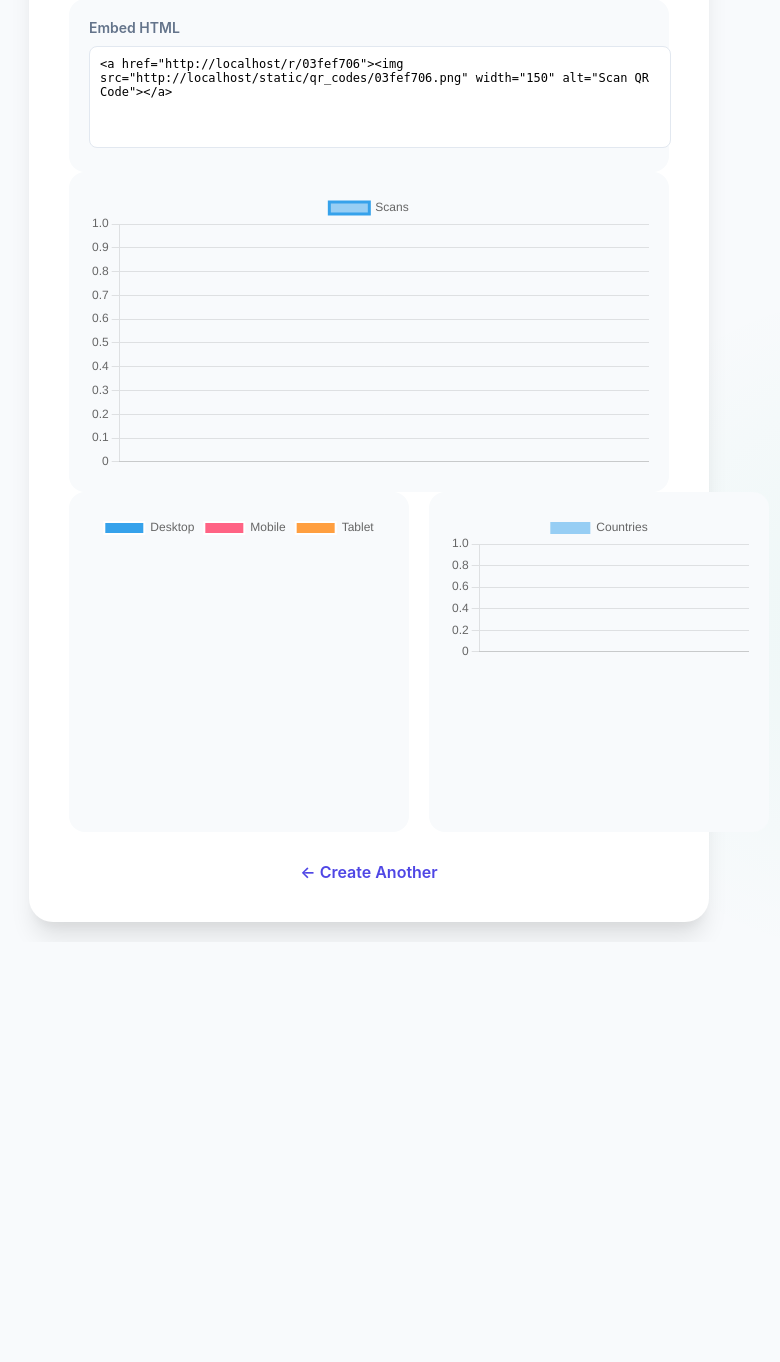
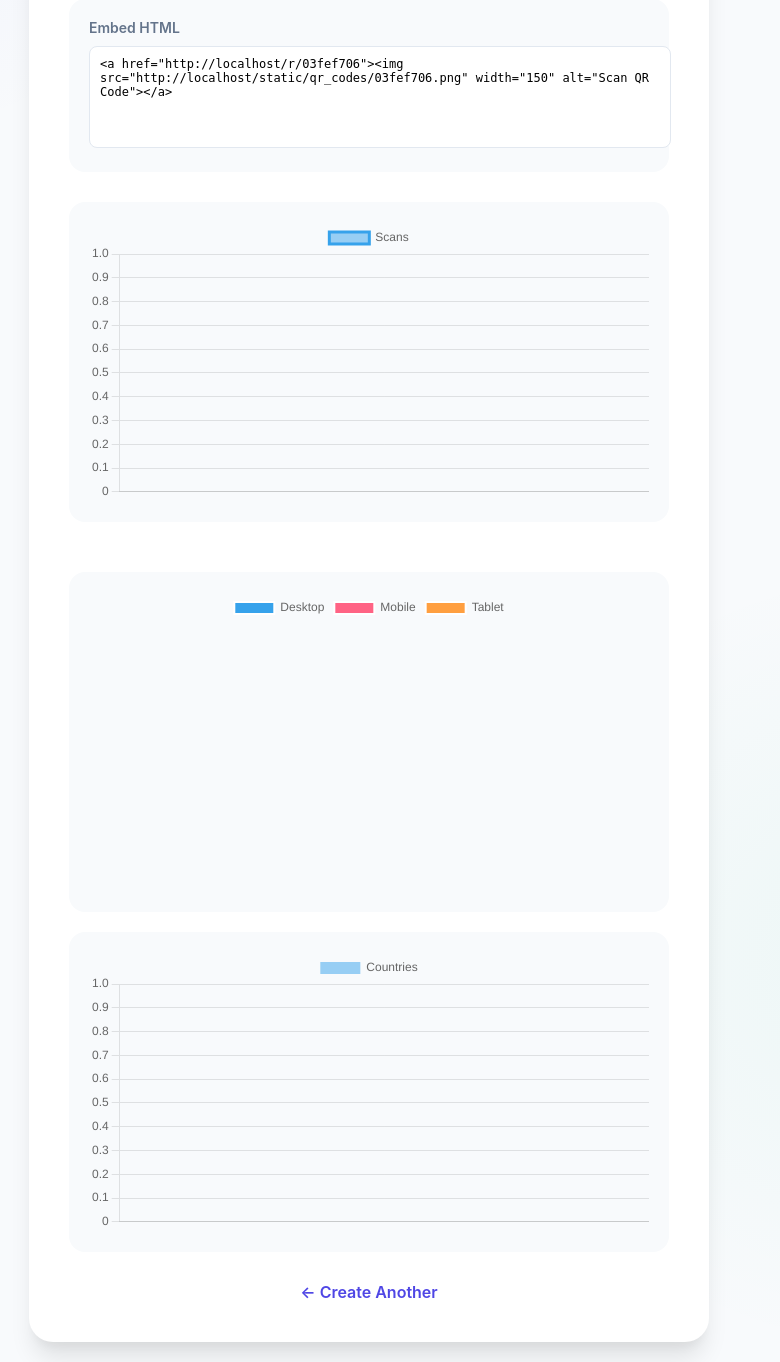
Before and after one commit to julisunkan/qrman, a Flask app: page /dashboard/03fef706 in a window 1280 px wide. Shown: the part 643-2005 px from the top of the page, without its empty margins (271-1051 px from the left). Before the commit the page ends 1580 px from the top, so only its background shows below. Run offline with Flask 3, Linux system fonts and the light colour scheme; data comes from the database, SQL or seed files in the repository; both versions use the stored data as it was after the commit; data that the repository does not hold is empty.

Commit message:
Fix chart alignment to prevent overflow within the dashboard
Adjust CSS and HTML to render charts in a single column, ensuring proper fit within the container and explicitly setting canvas dimensions.

Replit-Commit-Author: Agent
Replit-Commit-Session-Id: 0bff6944-a9c8-47df-9a23-5beacebcd7f9
Replit-Commit-Checkpoint-Type: full_checkpoint
Replit-Commit-Event-Id: a6c39baa-e393-4b5d-af98-c167fdeeb5f3
Replit-Commit-Screenshot-Url: https://storage.googleapis.com/screenshot-production-us-central1/bec24293-9c18-404d-90a7-dc47b2bdf227/0bff6944-a9c8-47df-9a23-5beacebcd7f9/na2siST
Replit-Helium-Checkpoint-Created: true

```diff
--- a/static/css/style.css
+++ b/static/css/style.css
@@ -223,4 +223,5 @@ input[type="color"] {
     38%, 58% { transform: translateY(-100%); opacity: 1; }
     66%, 96% { transform: translateY(-200%); opacity: 0; }
     71%, 91% { transform: translateY(-200%); opacity: 1; }
-}
+}.charts { display: flex; flex-direction: column; gap: 30px; margin-top: 30px; }
+canvas { max-height: 300px; width: 100% !important; }
--- a/templates/dashboard.html
+++ b/templates/dashboard.html
@@ -35,10 +35,10 @@
         </div>
 
         <div class="charts">
-            <div style="background: #f8fafc; padding: 20px; border-radius: 16px;">
+            <div style="background: #f8fafc; padding: 20px; border-radius: 16px; margin-bottom: 20px;">
                 <canvas id="dailyChart"></canvas>
             </div>
-            <div style="display: grid; grid-template-columns: 1fr 1fr; gap: 20px;">
+            <div style="display: grid; grid-template-columns: 1fr; gap: 20px;">
                 <div style="background: #f8fafc; padding: 20px; border-radius: 16px;">
                     <canvas id="deviceChart"></canvas>
                 </div>
```
Also changed, not shown: database.db, static/qr_codes/a2d3f1f2.gif (added), static/qr_codes/a2d3f1f2.png (added), static/qr_codes/a2d3f1f2.svg (added), static/qr_codes/e02639f9.gif (added), static/qr_codes/e02639f9.png (added), static/qr_codes/e02639f9.svg (added), static/qr_codes/logo_a2d3f1f2.png (added), static/qr_codes/logo_e02639f9.png (added).
